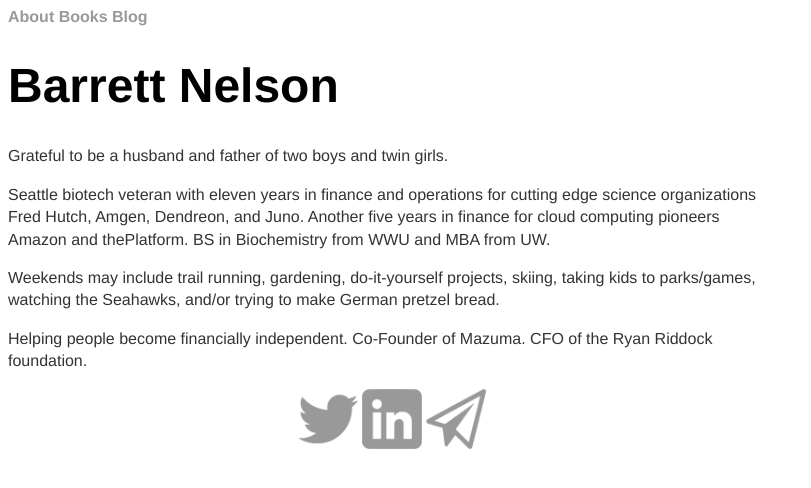
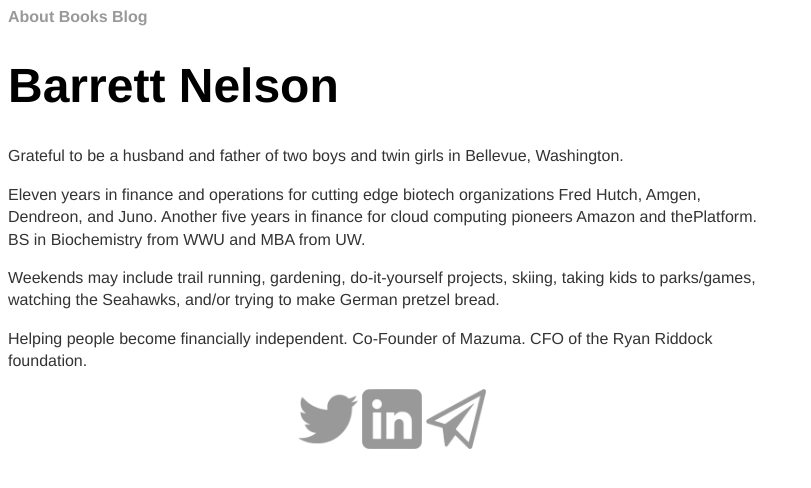
Before and after one commit to bstnel/bstnel.github.io, a Jekyll site: the page built from index.html, in a window 1280 px wide. Shown: the top 488 px of the page, without its empty margins (0-811 px from the left). Built offline with Jekyll 4.4.1, drawn with Linux system fonts in a browser that asks for light colours.

Commit message:
Update index.html

```diff
--- a/index.html
+++ b/index.html
@@ -4,8 +4,8 @@ title: About
 ---
 <div class="blurb">
 	<h1>Barrett Nelson</h1>
-	<p>Grateful to be a husband and father of two boys and twin girls.</p>
-	<p>Seattle biotech veteran with eleven years in finance and operations for cutting edge science organizations Fred Hutch, Amgen, Dendreon, and Juno. Another five years in finance for cloud computing pioneers Amazon and thePlatform. BS in Biochemistry from WWU and MBA from UW.</p>
+	<p>Grateful to be a husband and father of two boys and twin girls in Bellevue, Washington.</p>
+	<p>Eleven years in finance and operations for cutting edge biotech organizations Fred Hutch, Amgen, Dendreon, and Juno. Another five years in finance for cloud computing pioneers Amazon and thePlatform. BS in Biochemistry from WWU and MBA from UW.</p>
 	<p>Weekends may include trail running, gardening, do-it-yourself projects, skiing, taking kids to parks/games, watching the Seahawks, and/or trying to make German pretzel bread.</p>
 	<p>Helping people become financially independent. Co-Founder of Mazuma. CFO of the Ryan Riddock foundation.</p>
 </div><!-- /.blurb -->
```
